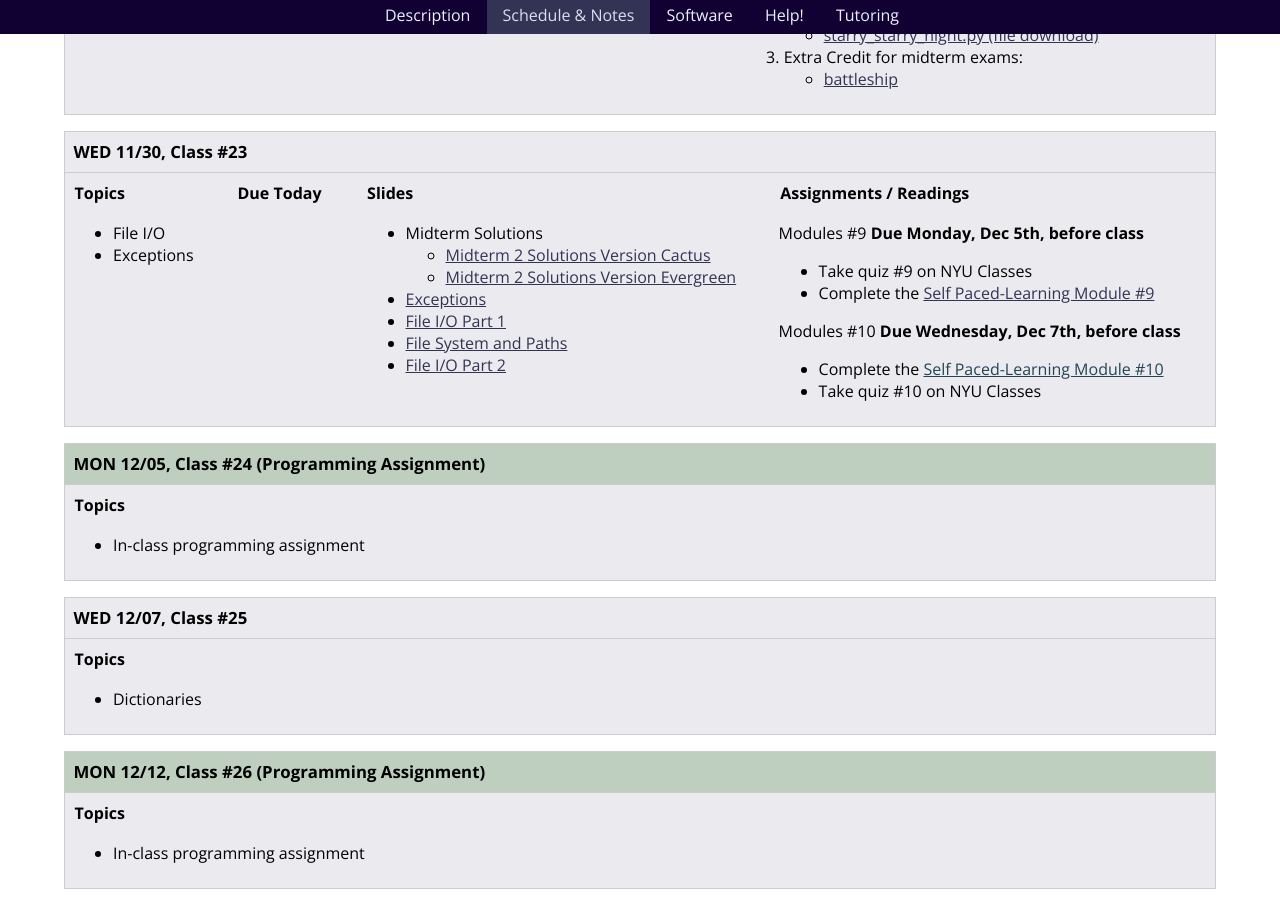
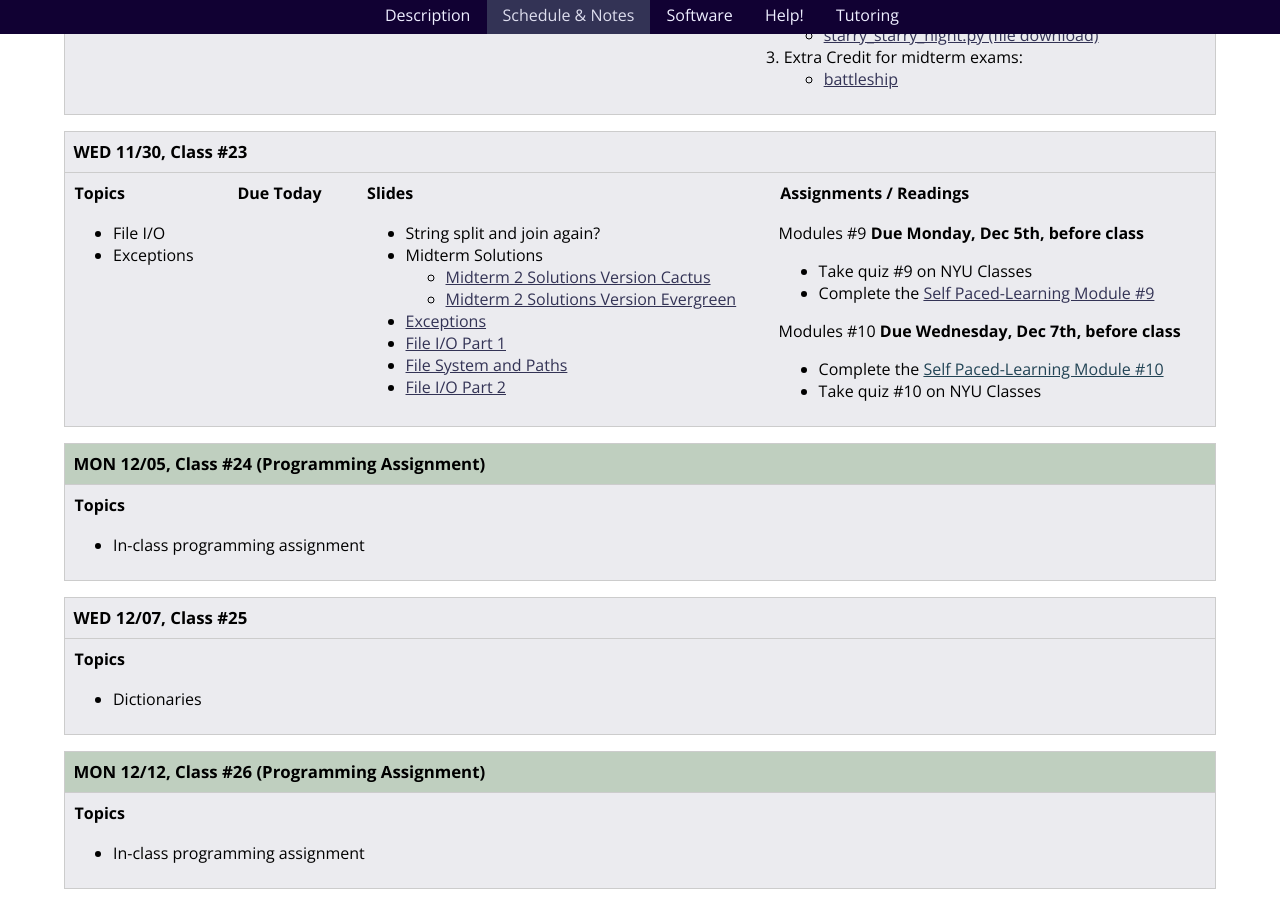
Before and after one commit to foureyes/csci-ua.0002-fall2016-008, a Jekyll site: the page built from schedule.markdown, in a window 1280 px wide and 900 px high, scrolled down 8144 px. Built offline with Jekyll 4.4.1, drawn with Linux system fonts in a browser that asks for light colours.

```diff
--- a/_includes/classes/23/materials.markdown
+++ b/_includes/classes/23/materials.markdown
@@ -11,9 +11,10 @@
 * [About Class #23](classes/23/meta.html)
 * [Courses Next Semester](classes/23/cs.html)
 -->
+* String split and join again?
 * Midterm Solutions
-    * [Midterm 2 Solutions Version Cactus](resources/handouts/midterm_1/midterm_008_cactus_solutions.pdf)
-    * [Midterm 2 Solutions Version Evergreen](resources/handouts/midterm_1/midterm_008_evergreen_solutions.pdf)
+    * [Midterm 2 Solutions Version Cactus](resources/handouts/midterm_2/midterm_2_008_cactus_solutions.pdf)
+    * [Midterm 2 Solutions Version Evergreen](resources/handouts/midterm_2/midterm_2_008_evergreen_solutions.pdf)
 * [Exceptions](classes/23/exceptions.html)
 * [File I/O Part 1](classes/23/files.html)
 * [File System and Paths](classes/23/paths.html)
```
Also changed, not shown: 3 other files.
